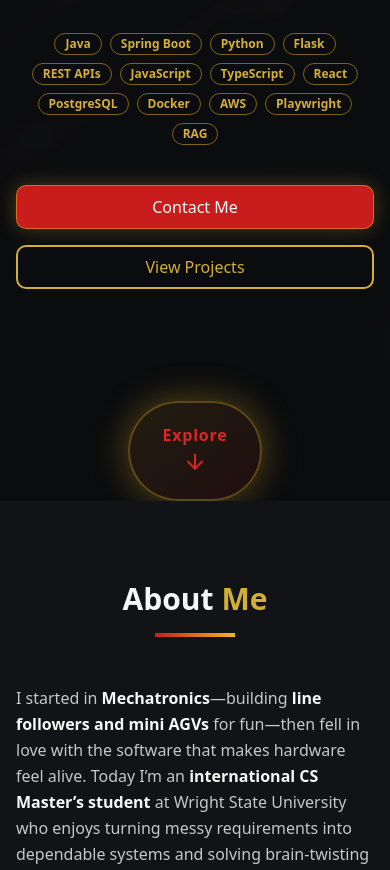
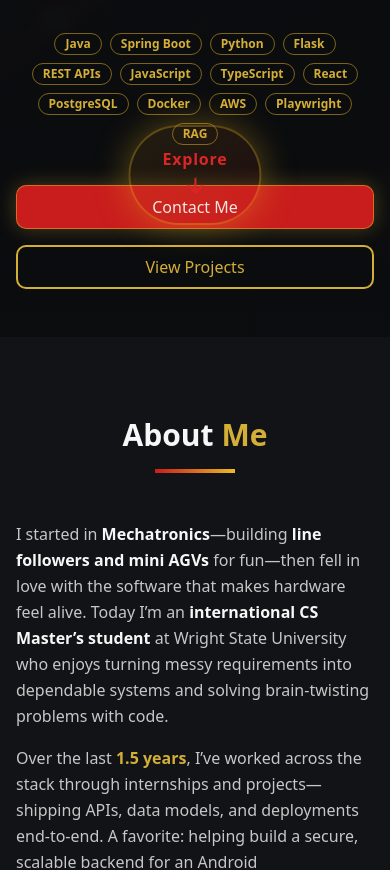
Before and after one commit to Gokulnaath07/gryffindor-tech-port, a React (Vite) app: page / in a window 390 px wide. Shown: the part 807-1677 px from the top of the page. Built offline with nearby package versions, Linux system fonts and the light colour scheme.

Commit message:
I have updated the explaore button.

```diff
--- a/src/components/Education.tsx
+++ b/src/components/Education.tsx
@@ -24,8 +24,8 @@ const Education = () => {
       iconLabel: "WSU",
     },
     {
-      degree: "Bachelor of Engineering in Mechatronics Engineering",
-      school: "Chennai Institute of Technology",
+      degree: "Bachelor of Engineering in Mechatronics",
+      school: "Anna University",
       period: "Aug 2018 – Apr 2022",
       location: "Chennai, India",
       icon: University,
--- a/src/components/Hero.tsx
+++ b/src/components/Hero.tsx
@@ -136,9 +136,8 @@ const Hero = () => {
               </div>
             </div>
           </div>
-
-          {/* Centered Scroll Indicator */}
-          <div className="flex justify-center mt-16">
+            {/* Centered Scroll Indicator (now positioned above the bottom) */}
+          <div className="absolute left-1/2 transform -translate-x-1/2 bottom-28 md:bottom-20 z-20">
             <button
               onClick={() => scrollToSection("about")}
               className="group inline-flex flex-col items-center gap-2 px-8 py-5 rounded-full border-2 border-secondary/30 bg-gradient-to-br from-secondary/10 to-red-600/10 hover:from-secondary/20 hover:to-red-600/20 hover:border-secondary/60 transition-all duration-300 hover:scale-110 hover:shadow-[0_0_40px_rgba(212,175,55,0.4),0_0_30px_rgba(220,38,38,0.3)] animate-pulse-glow"
```
